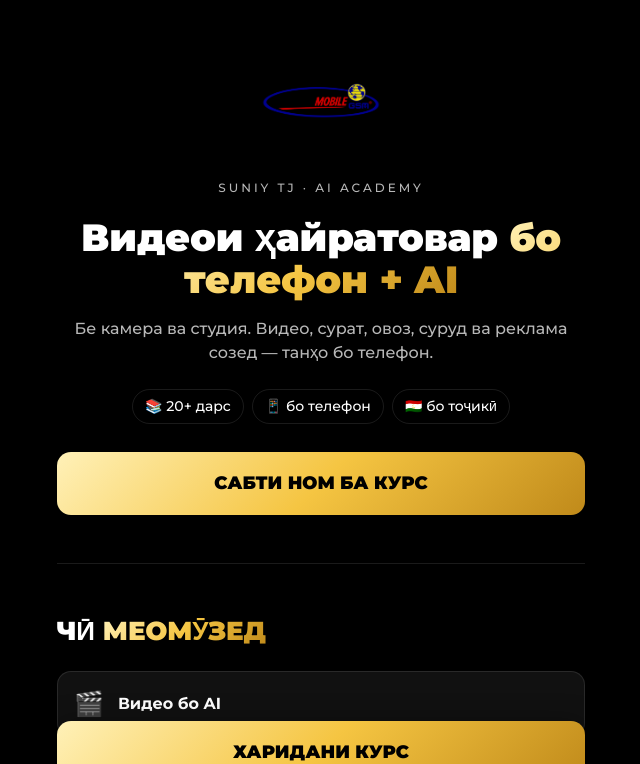
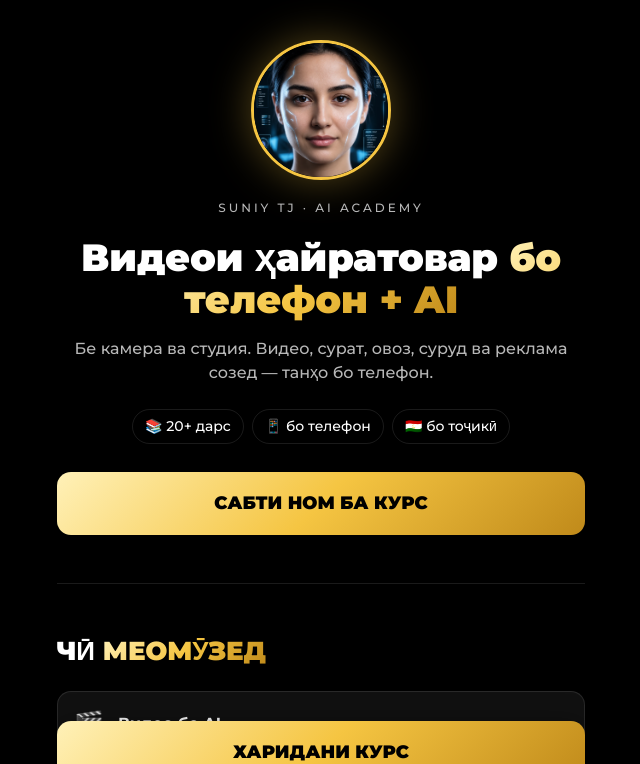
Before and after one commit to suniytj-hash/suniyacademy, a plain HTML site: page index.html in a window 1280 px wide. Shown: the top 764 px of the page, without its empty margins (319-959 px from the left). Drawn offline with Linux system fonts and the light colour scheme.

Commit message:
New round logo image
Co-Authored-By: Claude Opus 5.5 <noreply@anthropic.com>

```diff
--- a/index.html
+++ b/index.html
@@ -5,7 +5,7 @@
 <meta name="viewport" content="width=device-width, initial-scale=1">
 <title>SUNIY TJ ACADEMY</title>
 <meta name="description" content="Курси видео бо телефон ва AI — бо забони тоҷикӣ">
-<link rel="icon" href="logo.png">
+<link rel="icon" href="logo.webp">
 <link rel="preconnect" href="https://fonts.googleapis.com">
 <link href="https://fonts.googleapis.com/css2?family=Montserrat:wght@500;700;900&subset=cyrillic,cyrillic-ext&display=swap" rel="stylesheet">
 <style>
@@ -18,7 +18,7 @@ section{padding:48px 0;border-top:1px solid var(--line)}
 h2{font-size:26px;font-weight:900;margin-bottom:20px;text-transform:uppercase}
 .btn{display:block;text-align:center;background:var(--gold);color:#000;font-weight:900;font-size:18px;padding:18px;border-radius:14px;text-decoration:none;text-transform:uppercase}
 .hero{padding:40px 0 48px;text-align:center}
-.hero img{width:120px;height:120px;object-fit:contain}
+.hero img{width:140px;height:140px;object-fit:cover;border-radius:50%;border:3px solid #F5C542;box-shadow:0 0 40px rgba(245,197,66,.35)}
 .tag{font-size:12px;letter-spacing:3px;color:var(--muted);margin:12px 0 20px}
 .hero h1{font-size:38px;font-weight:900;line-height:1.1;margin-bottom:16px}
 .hero p{color:var(--muted);margin-bottom:24px}
@@ -53,7 +53,7 @@ footer{padding:32px 0 100px;text-align:center;color:var(--muted);font-size:13px;
 <body>
 <div class="wrap">
   <header class="hero">
-    <img src="logo.png" alt="SUNIY TJ">
+    <img src="logo.webp" alt="SUNIY TJ">
     <div class="tag">SUNIY TJ · AI ACADEMY</div>
     <h1>Видеои ҳайратовар <span class="g">бо телефон + AI</span></h1>
     <p>Бе камера ва студия. Видео, сурат, овоз, суруд ва реклама созед — танҳо бо телефон.</p>
```
Also changed, not shown: logo.png (deleted), logo.webp (added).
